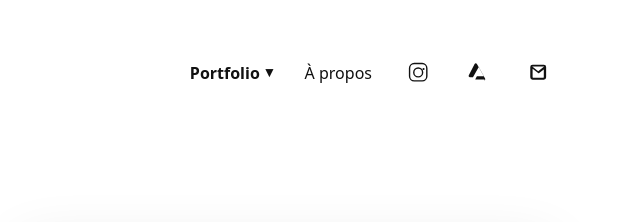
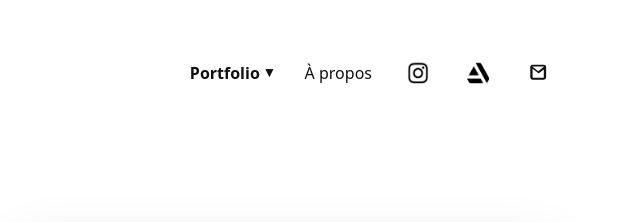
Before and after one commit to RaynalDev/raynald-art, an Astro site: page / in a window 1280 px wide. Shown: the top 222 px of the page, 640-1280 px from the left. Built offline with nearby package versions, Linux system fonts and the light colour scheme; Astro itself is replaced by a stand-in of ours.

Commit message:
update social media  icons

```diff
--- a/src/components/Header.astro
+++ b/src/components/Header.astro
@@ -34,11 +34,14 @@
           rel="noopener noreferrer"
           target="_blank"
         >
-          <svg viewBox="0 0 24 24" aria-hidden="true" class="icon">
-            <path
-              d="M7.75 2h8.5A5.75 5.75 0 0 1 22 7.75v8.5A5.75 5.75 0 0 1 16.25 22h-8.5A5.75 5.75 0 0 1 2 16.25v-8.5A5.75 5.75 0 0 1 7.75 2Zm0 1.5A4.25 4.25 0 0 0 3.5 7.75v8.5A4.25 4.25 0 0 0 7.75 20.5h8.5a4.25 4.25 0 0 0 4.25-4.25v-8.5A4.25 4.25 0 0 0 16.25 3.5Zm4.25 3.25a5.5 5.5 0 1 1-5.5 5.5 5.5 5.5 0 0 1 5.5-5.5Zm0 1.5a4 4 0 1 0 4 4 4 4 0 0 0-4-4Zm5.75-.88a1.12 1.12 0 1 1-1.12 1.12 1.12 1.12 0 0 1 1.12-1.12Z"
-            />
-          </svg>
+          <img
+            class="icon"
+            src="/images/logo/instagram_logo.png"
+            alt="Instagram"
+            loading="lazy"
+            width="24"
+            height="24"
+          />
         </a>
       </li>
       <li class="nav-item social-item">
@@ -49,11 +52,14 @@
           rel="noopener noreferrer"
           target="_blank"
         >
-          <svg viewBox="0 0 24 24" aria-hidden="true" class="icon">
-            <path
-              d="M19.11 19.758H8.81l1.79-3.28h7.61l-5.62-9.96-6.19 10.97H3.16c-1.1 0-1.78-1.18-1.23-2.14L8.14 3.1c.55-.97 1.94-.97 2.49 0l8.77 15.53c.55.97-.14 2.13-1.29 2.13Z"
-            />
-          </svg>
+          <img
+            class="icon"
+            src="/images/logo/arstation_logo.png"
+            alt="ArtStation"
+            loading="lazy"
+            width="24"
+            height="24"
+          />
         </a>
       </li>
       <li class="nav-item social-item">
@@ -100,6 +106,12 @@
   .icon {
     width: 1.4rem;
     height: 1.4rem;
+    display: block;
+  }
+  svg.icon {
     fill: currentColor;
   }
+  img.icon {
+    object-fit: contain;
+  }
 </style>
```
Also changed, not shown: public/images/logo/arstation_logo.png (added), public/images/logo/instagram_logo.png (added).
